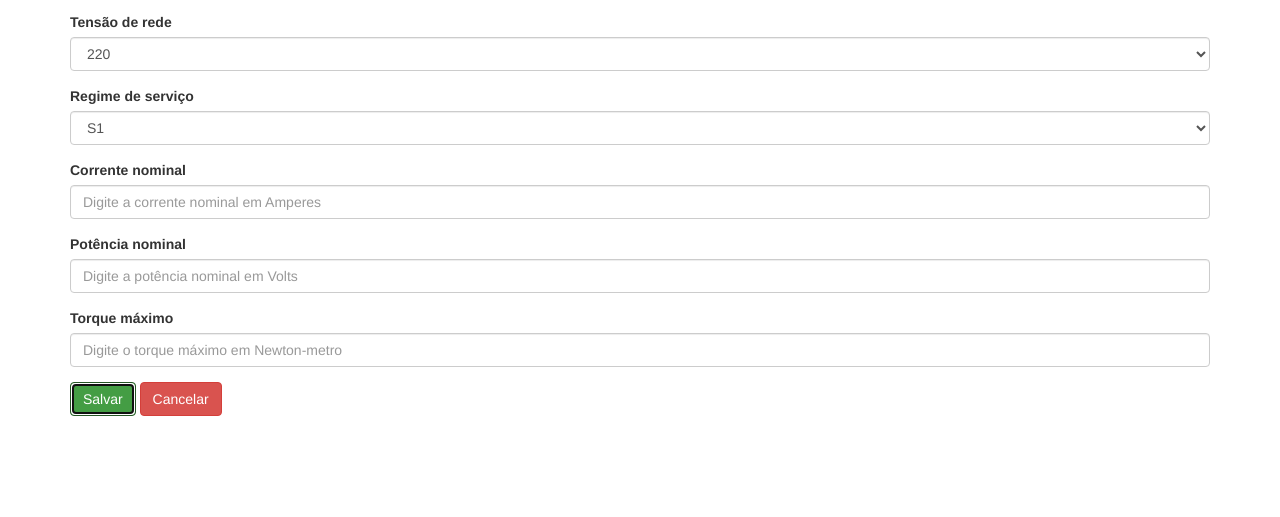
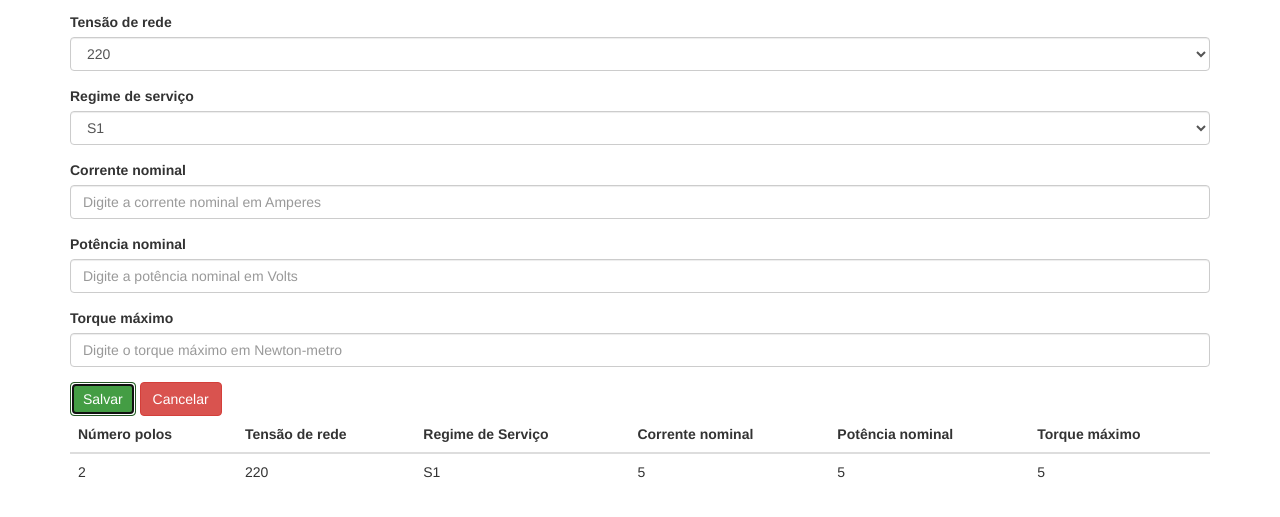
Before and after one commit to murilocg/Motores, a plain HTML site: page index.html in a window 1280 px wide. Both pictures are taken after typing "5", "5", "5" into the empty fields and a click on the button "Salvar". Shown: the part 177-694 px from the top of the page. Drawn offline with nearby package versions, Linux system fonts and the light colour scheme.

Commit message:
Visualizar Motores

```diff
--- a/index.html
+++ b/index.html
@@ -59,6 +59,21 @@
             <button type="submit" class="btn btn-success">Salvar</button>
             <button type="button" class="btn btn-danger" onclick="resetForm();">Cancelar</button>
         </form>
+        <table class="table table-hover">
+            <thead>
+                <tr>
+                    <th>Número polos</th>
+                    <th>Tensão de rede</th>
+                    <th>Regime de Serviço</th>
+                    <th>Corrente nominal</th>
+                    <th>Potência nominal</th>
+                    <th>Torque máximo</th>
+                </tr>
+            </thead>
+            <tbody id="content-table-motores">
+
+            </tbody>
+        </table>
     </div>
     <script src="js/mockupdb.js"></script>
     <script src="js/motores.js"></script>
--- a/js/motores.js
+++ b/js/motores.js
@@ -1,4 +1,5 @@
 $("#container-msg-success").hide();
+$(document).ready(listarMotores);
 
 function adicionarMotor(numeropolos, tensaorede, regimeservico, correntenominal, potencianominal, torquemaximo){
     var motor = new Motor(numeropolos, tensaorede, regimeservico, correntenominal, potencianominal, torquemaximo);
@@ -6,9 +7,24 @@ function adicionarMotor(numeropolos, tensaorede, regimeservico, correntenominal,
         $("#msg-success").html("Motor inserido com sucesso");
         $("#container-msg-success").show();
         resetForm();
+        listarMotores();
     }
 }
 
 function resetForm(){
      document.getElementById("form-motor").reset();
 }
+
+function listarMotores(){
+    $("#content-table-motores").html("");
+    $MDB.tableMotor.forEach(function(motor){
+        var item = $("<tr></tr>");
+        item.append($("<td></td").text(motor.numeropolos));
+        item.append($("<td></td").text(motor.tensaorede));
+        item.append($("<td></td").text(motor.regimeservico));
+        item.append($("<td></td").text(motor.correntenominal));
+        item.append($("<td></td").text(motor.potencianominal));
+        item.append($("<td></td").text(motor.torquemaximo));
+        $("#content-table-motores").append(item);
+    });
+}
```
